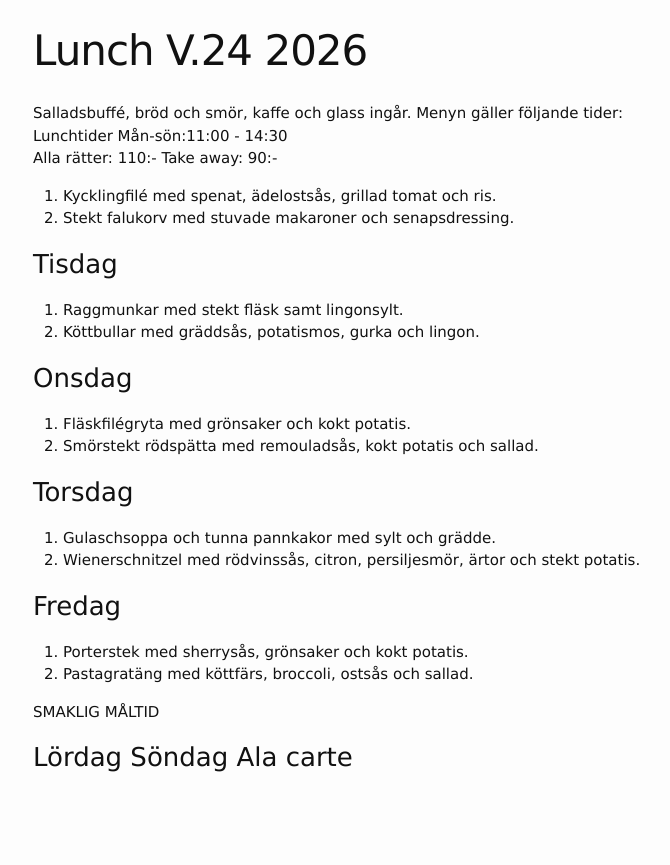
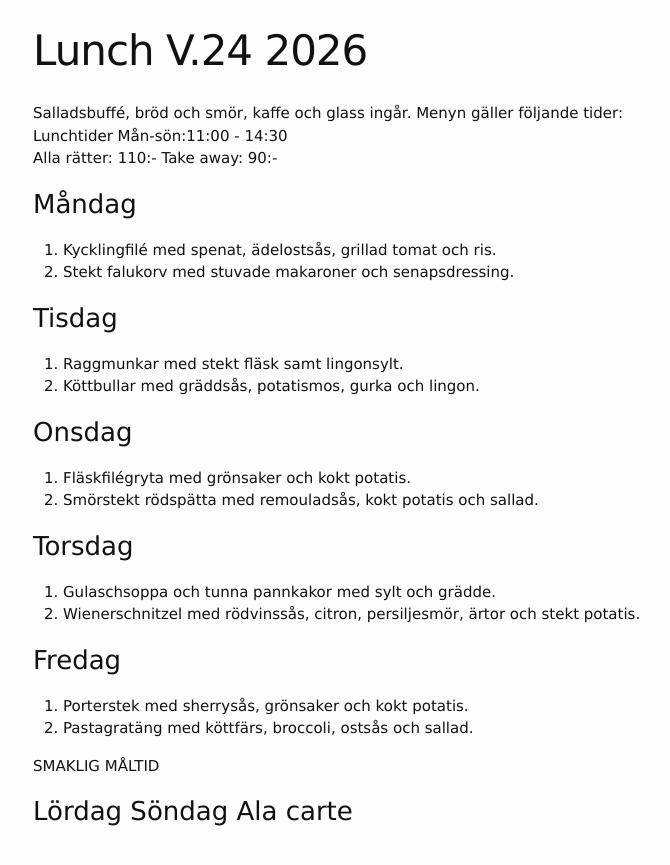
Before and after one commit to FarInn62/farinn62.github.io, a Jekyll site: the page built from lunch.md, in a window 1280 px wide. Shown: the top 865 px of the page, without its empty margins (237-907 px from the left). Built offline with Jekyll 4.4.1, drawn with Linux system fonts in a browser that asks for light colours.

Commit message:
Add Monday lunch menu items to lunch.md

```diff
--- a/lunch.md
+++ b/lunch.md
@@ -9,6 +9,7 @@ Menyn gäller följande tider:
 Lunchtider  Mån-sön:11:00 - 14:30
 Alla rätter: 110:- Take away: 90:-
 
+### Måndag
 
 1. Kycklingfilé med spenat, ädelostsås, grillad tomat och ris.
 2. Stekt falukorv med stuvade makaroner och senapsdressing.
```
